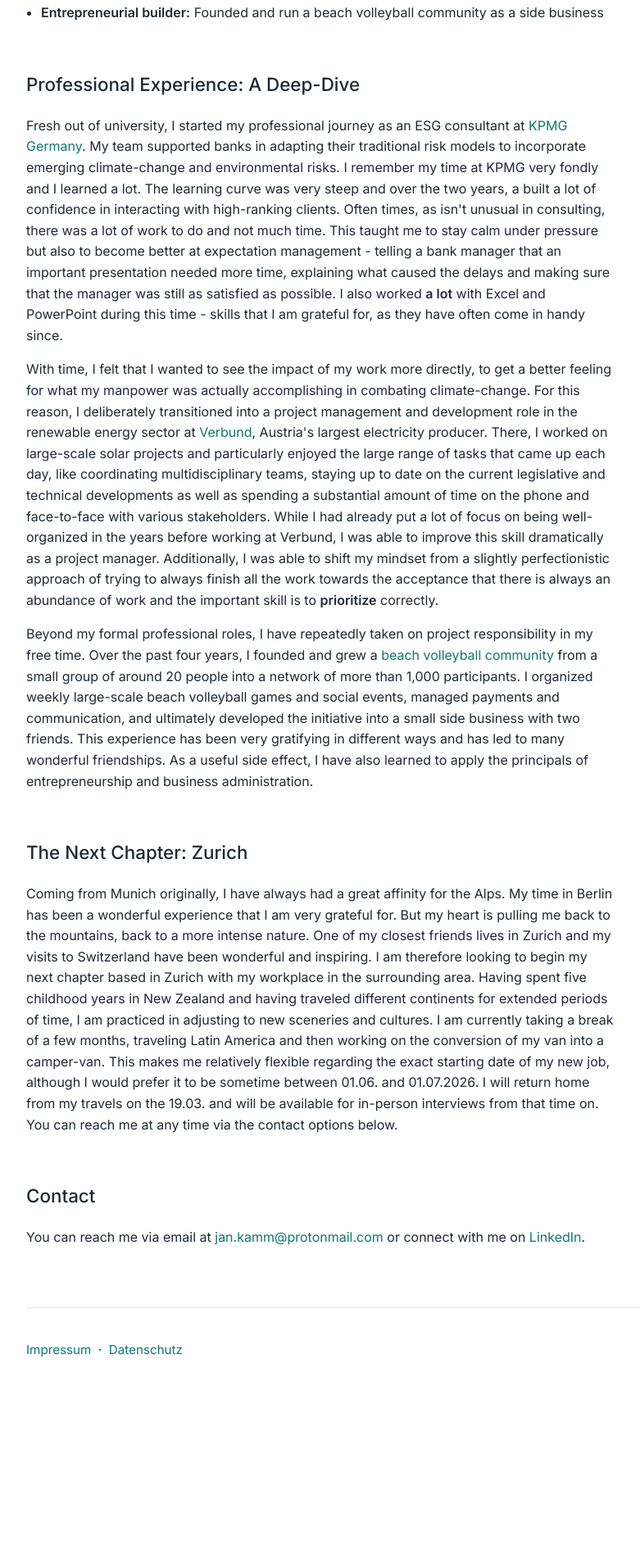
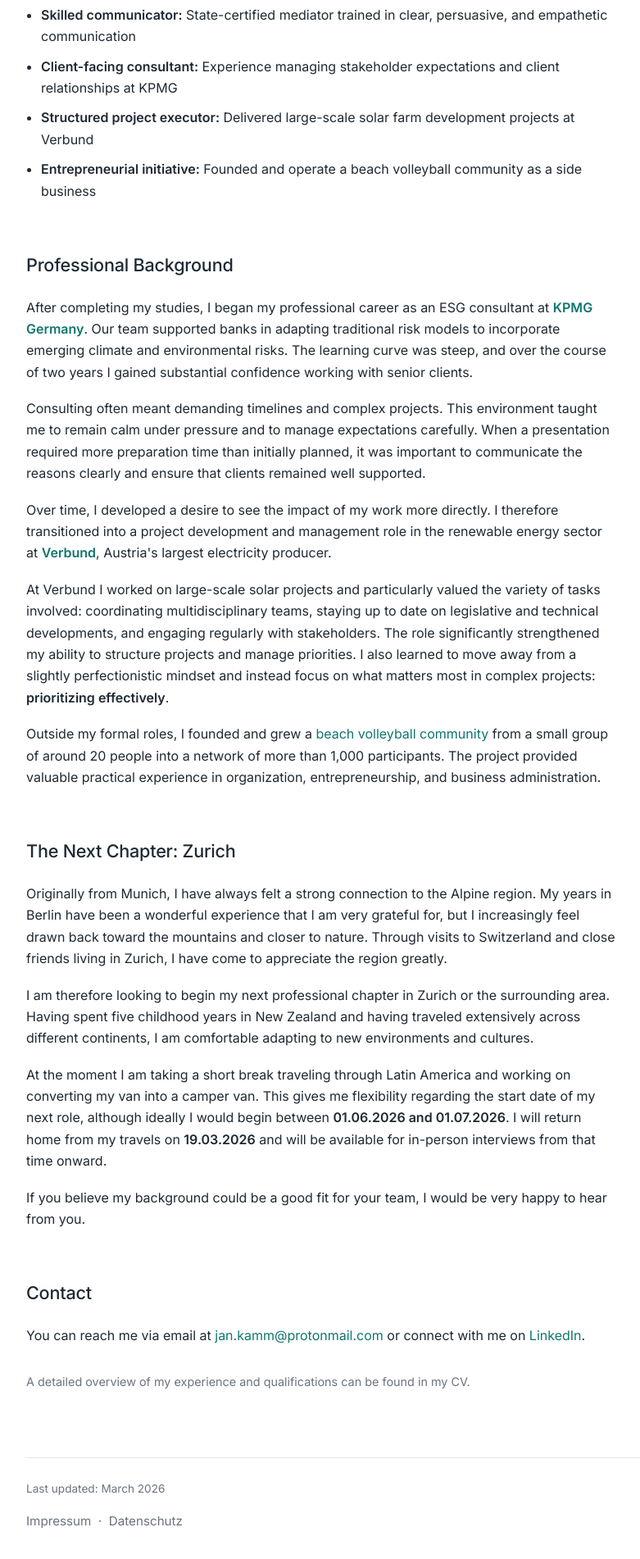
Before and after one commit to jan-kamm/jan-kamm.github.io, a website: page index.html in a window 1280 px wide. Shown: the part 670-2572 px from the top of the page at 82% size, without its empty margins (202-983 px from the left). Before the commit the page ends 2425 px from the top, so only its background shows below. Drawn offline with Linux system fonts and the light colour scheme.

Commit message:
a lot of optimizations by gpt

```diff
--- a/index.html
+++ b/index.html
@@ -1,205 +1,304 @@
 <!DOCTYPE html>
 <html lang="en">
 <head>
-  <meta charset="UTF-8" />
-  <meta name="viewport" content="width=device-width, initial-scale=1.0" />
-  <title>Jan Kamm – Sustainability & Renewable Energy</title>
 
-  <!-- Font -->
+<meta charset="UTF-8">
+<meta name="viewport" content="width=device-width, initial-scale=1.0">
+
+<title>Jan Kamm | Sustainability, Consulting & Renewable Energy</title>
+
+<meta name="description" content="Personal website of Jan Kamm – physics graduate, former KPMG consultant and renewable energy project developer preparing his next professional chapter in Zurich.">
+
 <link rel="preconnect" href="https://fonts.googleapis.com">
 <link rel="preconnect" href="https://fonts.gstatic.com" crossorigin>
+
 <link href="https://fonts.googleapis.com/css2?family=Inter:wght@300;400;500;600&display=swap" rel="stylesheet">
 
 <style>
-    :root {
-      --text-main: #1f2933;
-      --text-muted: #6b7280;
-      --accent: #0f766e;
-      --bg: #ffffff;
+
+:root{
+--text-main:#1f2933;
+--text-muted:#6b7280;
+--accent:#0f766e;
+--accent-hover:#0d5f59;
+--bg:#ffffff;
 }
 
-    * {
-      box-sizing: border-box;
+*{box-sizing:border-box;}
+
+body{
+margin:0;
+font-family:'Inter',system-ui,-apple-system,BlinkMacSystemFont,sans-serif;
+color:var(--text-main);
+background:var(--bg);
+line-height:1.65;
+-webkit-font-smoothing:antialiased;
 }
 
-    body {
-      margin: 0;
-      font-family: 'Inter', system-ui, -apple-system, BlinkMacSystemFont, sans-serif;
-      color: var(--text-main);
-      background-color: var(--bg);
-      line-height: 1.6;
+.container{
+max-width:860px;
+margin:0 auto;
+padding:80px 24px;
 }
 
-    .container {
-      max-width: 860px;
-      margin: 0 auto;
-      padding: 80px 24px;
+header{
+margin-bottom:72px;
+text-align:center;
 }
 
-    header {
-      margin-bottom: 64px;
-      text-align: center;
+.profile-photo{
+width:140px;
+height:140px;
+object-fit:cover;
+border-radius:50%;
+margin-bottom:24px;
 }
 
-    h1 {
-      font-size: 2.5rem;
-      font-weight: 600;
-      margin-bottom: 12px;
+h1{
+font-size:2.5rem;
+font-weight:600;
+margin-bottom:14px;
+letter-spacing:-0.01em;
 }
 
-    .subtitle {
-      font-size: 1.1rem;
-      color: var(--text-muted);
-      max-width: 720px;
+.subtitle{
+font-size:1.1rem;
+color:var(--text-muted);
+max-width:620px;
+margin:0 auto;
 }
 
-    section {
-      margin-bottom: 56px;
+.intro{
+margin-top:18px;
+font-size:0.95rem;
+color:var(--text-muted);
+max-width:620px;
+margin-left:auto;
+margin-right:auto;
 }
 
-    h2 {
-      font-size: 1.4rem;
-      font-weight: 500;
-      margin-bottom: 20px;
+section{
+margin-bottom:60px;
 }
 
-    p {
-      max-width: 720px;
-      margin-bottom: 16px;
+h2{
+font-size:1.35rem;
+font-weight:500;
+margin-bottom:20px;
+letter-spacing:-0.01em;
 }
 
-    .experience-block {
-      margin-bottom: 20px;
+p{
+max-width:720px;
+margin-bottom:18px;
 }
 
-    .experience-title {
-      font-weight: 500;
+ul{
+padding-left:18px;
+max-width:720px;
 }
 
-    ul {
-      padding-left: 18px;
-      max-width: 720px;
+li{
+margin-bottom:10px;
 }
 
-    li {
-      margin-bottom: 8px;
+a{
+color:var(--accent);
+text-decoration:none;
 }
 
-    .languages span {
-      display: block;
-      margin-bottom: 6px;
+a:hover{
+text-decoration:underline;
+color:var(--accent-hover);
 }
 
-    footer {
-      margin-top: 72px;
-      padding-top: 24px;
-      border-top: 1px solid #e5e7eb;
-      font-size: 0.95rem;
+.contact{
+max-width:720px;
 }
 
-    a {
-      color: var(--accent);
-      text-decoration: none;
+.cv-note{
+font-size:0.9rem;
+color:var(--text-muted);
+margin-top:32px;
 }
 
-    a:hover {
-      text-decoration: underline;
+footer{
+margin-top:80px;
+padding-top:26px;
+border-top:1px solid #e5e7eb;
+font-size:0.95rem;
+color:var(--text-muted);
 }
 
-    @media (max-width: 600px) {
-      h1 {
-        font-size: 2rem;
+.update-note{
+font-size:0.85rem;
+color:var(--text-muted);
+margin-bottom:10px;
 }
 
-      .container {
-        padding: 64px 20px;
-      }
+footer a{
+color:var(--text-muted);
 }
 
-    .profile-photo {
-      width: 140px;
-      height: 140px;
-      object-fit: cover;
-      border-radius: 50%;
-      margin-bottom: 24px;
+footer a:hover{
+color:var(--accent);
+}
+
+@media (max-width:600px){
+
+.container{padding:64px 20px;}
+
+h1{font-size:2rem;}
+
+.subtitle{font-size:1.05rem;}
+
 }
 
 </style>
 </head>
 
 <body>
+
 <main class="container">
 
 <header>
-      <img
-        src="images/jan-kamm.jpg"
-        alt="Portrait of Jan Kamm"
-        class="profile-photo"
-        loading="lazy">
+
+<img src="images/jan-kamm.jpg" alt="Portrait of Jan Kamm" class="profile-photo" loading="lazy">
 
 <h1>Hello! I'm Jan Kamm.</h1>
 
-      <!--
 <div class="subtitle">
-        This is me in short:
+Physics graduate, former KPMG consultant, and renewable energy project developer preparing my next professional chapter in Zurich.
 </div>
-      -->
+
+<p class="intro">
+This page provides a brief overview of my background, professional experience, and plans for my next professional chapter in Zurich.
+</p>
+
 </header>
 
 <section>
+
 <h2>Profile at a Glance</h2>
+
 <ul>
-        <li><strong>Analytical problem-solver:</strong> Physics M.Sc. with strong quantitative and mathematical foundation</li>
-        <li><strong>Skilled communicator:</strong> State-certified mediator trained in persuasive and empathetic communication</li>
-        <li><strong>Client-facing consultant:</strong> Managed stakeholder expectations and client relationships at KPMG</li>
-        <li><strong>Structured project executor:</strong> Delivered large-scale solar farm development projects</li>
-        <li><strong>Entrepreneurial builder:</strong> Founded and run a beach volleyball community as a side business</li>
+
+<li><strong>Analytical problem-solver:</strong> Physics M.Sc. with a strong quantitative and mathematical foundation</li>
+
+<li><strong>Skilled communicator:</strong> State-certified mediator trained in clear, persuasive, and empathetic communication</li>
+
+<li><strong>Client-facing consultant:</strong> Experience managing stakeholder expectations and client relationships at KPMG</li>
+
+<li><strong>Structured project executor:</strong> Delivered large-scale solar farm development projects at Verbund</li>
+
+<li><strong>Entrepreneurial initiative:</strong> Founded and operate a beach volleyball community as a side business</li>
+
 </ul>
+
 </section>
 
 <section>
-      <h2>Professional Experience: A Deep-Dive</h2>
+
+<h2>Professional Background</h2>
 
 <p>
-        Fresh out of university, I started my professional journey as an ESG consultant at <a href="https://kpmg.com/de/de.html" target="_blank" rel="noopener">KPMG Germany</a>. My team supported banks in adapting their traditional risk models to incorporate emerging climate-change and environmental risks. I remember my time at KPMG very fondly and I learned a lot. The learning curve was very steep and over the two years, a built a lot of confidence in interacting with high-ranking clients. Often times, as isn't unusual in consulting, there was a lot of work to do and not much time. This taught me to stay calm under pressure but also to become better at expectation management - telling a bank manager that an important presentation needed more time, explaining what caused the delays and making sure that the manager was still as satisfied as possible. I also worked <strong>a lot</strong> with Excel and PowerPoint during this time - skills that I am grateful for, as they have often come in handy since.
+After completing my studies, I began my professional career as an ESG consultant at
+<a href="https://kpmg.com/de/de.html" target="_blank" rel="noopener noreferrer"><strong>KPMG Germany</strong></a>.
+Our team supported banks in adapting traditional risk models to incorporate emerging climate and environmental risks.
+The learning curve was steep, and over the course of two years I gained substantial confidence working with senior clients.
 </p>
 
 <p>
-        With time, I felt that I wanted to see the impact of my work more directly, to get a better feeling for what my manpower was actually accomplishing in combating climate-change. For this reason, I deliberately transitioned into a project management and development role in the renewable energy sector at <a href="https://www.verbund.com/de" target="_blank" rel="noopener">Verbund</a>, Austria's largest electricity producer. There, I worked on large-scale solar projects and particularly enjoyed the large range of tasks that came up each day, like coordinating multidisciplinary teams, staying up to date on the current legislative and technical developments as well as spending a substantial amount of time on the phone and face-to-face with various stakeholders. While I had already put a lot of focus on being well-organized in the years before working at Verbund, I was able to improve this skill dramatically as a project manager. Additionally, I was able to shift my mindset from a slightly perfectionistic approach of trying to always finish all the work towards the acceptance that there is always an abundance of work and the important skill is to <strong>prioritize</strong> correctly.
+Consulting often meant demanding timelines and complex projects. This environment taught me to remain calm under pressure
+and to manage expectations carefully. When a presentation required more preparation time than initially planned, it was important
+to communicate the reasons clearly and ensure that clients remained well supported.
 </p>
 
 <p>
-        Beyond my formal professional roles, I have repeatedly taken on project responsibility in my free time. Over the past four years, I founded and grew a <a href="https://wonderl.ink/@berlinbeachvibes" target="_blank" rel="noopener">beach volleyball community</a> from a small group of around 20 people into a network of more than 1,000 participants. I organized weekly large-scale beach volleyball games and social events, managed payments and communication, and ultimately developed the initiative into a small side business with two friends. This experience has been very gratifying in different ways and has led to many wonderful friendships. As a useful side effect, I have also learned to apply the principals of entrepreneurship and business administration.
+Over time, I developed a desire to see the impact of my work more directly. I therefore transitioned into a project development
+and management role in the renewable energy sector at
+<a href="https://www.verbund.com/de" target="_blank" rel="noopener noreferrer"><strong>Verbund</strong></a>,
+Austria's largest electricity producer.
 </p>
-    </section>
-
-    <section>
-      <h2>The Next Chapter: Zurich</h2>
 
 <p>
-        Coming from Munich originally, I have always had a great affinity for the Alps. My time in Berlin has been a wonderful experience that I am very grateful for. But my heart is pulling me back to the mountains, back to a more intense nature. One of my closest friends lives in Zurich and my visits to Switzerland have been wonderful and inspiring. I am therefore looking to begin my next chapter based in Zurich with my workplace in the surrounding area. Having spent five childhood years in New Zealand and having traveled different continents for extended periods of time, I am practiced in adjusting to new sceneries and cultures. I am currently taking a break of a few months, traveling Latin America and then working on the conversion of my van into a camper-van. This makes me relatively flexible regarding the exact starting date of my new job, although I would prefer it to be sometime between 01.06. and 01.07.2026. I will return home from my travels on the 19.03. and will be available for in-person interviews from that time on. You can reach me at any time via the contact options below.
+At Verbund I worked on large-scale solar projects and particularly valued the variety of tasks involved: coordinating
+multidisciplinary teams, staying up to date on legislative and technical developments, and engaging regularly with stakeholders.
+The role significantly strengthened my ability to structure projects and manage priorities. I also learned to move away from
+a slightly perfectionistic mindset and instead focus on what matters most in complex projects:
+<strong>prioritizing effectively</strong>.
+</p>
+
+<p>
+Outside my formal roles, I founded and grew a
+<a href="https://wonderl.ink/@berlinbeachvibes" target="_blank" rel="noopener noreferrer">beach volleyball community</a>
+from a small group of around 20 people into a network of more than 1,000 participants. The project provided valuable
+practical experience in organization, entrepreneurship, and business administration.
 </p>
 
 </section>
 
 <section>
+
+<h2>The Next Chapter: Zurich</h2>
+
+<p>
+Originally from Munich, I have always felt a strong connection to the Alpine region. My years in Berlin have been a wonderful
+experience that I am very grateful for, but I increasingly feel drawn back toward the mountains and closer to nature.
+Through visits to Switzerland and close friends living in Zurich, I have come to appreciate the region greatly.
+</p>
+
+<p>
+I am therefore looking to begin my next professional chapter in Zurich or the surrounding area.
+Having spent five childhood years in New Zealand and having traveled extensively across different continents,
+I am comfortable adapting to new environments and cultures.
+</p>
+
+<p>
+At the moment I am taking a short break traveling through Latin America and working on converting my van into a camper van.
+This gives me flexibility regarding the start date of my next role, although ideally I would begin between
+<strong>01.06.2026 and 01.07.2026</strong>. I will return home from my travels on
+<strong>19.03.2026</strong> and will be available for in-person interviews from that time onward.
+</p>
+
+<p>
+If you believe my background could be a good fit for your team, I would be very happy to hear from you.
+</p>
+
+</section>
+
+<section>
+
 <h2>Contact</h2>
+
 <div class="contact">
 You can reach me via email at
 <a href="mailto:jan.kamm@protonmail.com">jan.kamm@protonmail.com</a>
 or connect with me on
-        <a href="https://www.linkedin.com/in/jankamm" target="_blank" rel="noopener">LinkedIn</a>.
+<a href="https://www.linkedin.com/in/jankamm" target="_blank" rel="noopener noreferrer">LinkedIn</a>.
 </div>
+
+<p class="cv-note">
+A detailed overview of my experience and qualifications can be found in my CV.
+</p>
+
 </section>
 
 <footer>
+
+<div class="update-note">
+Last updated: March 2026
+</div>
+
 <p>
 <a href="/impressum.html">Impressum</a>
 &nbsp;·&nbsp;
 <a href="/datenschutz.html">Datenschutz</a>
 </p>
+
 </footer>
 
 </main>
+
 </body>
 </html>
```
Lines whose indentation alone changed are shown as unchanged.
